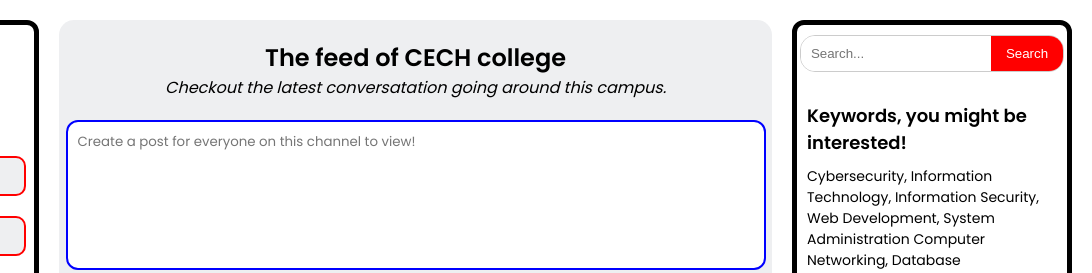
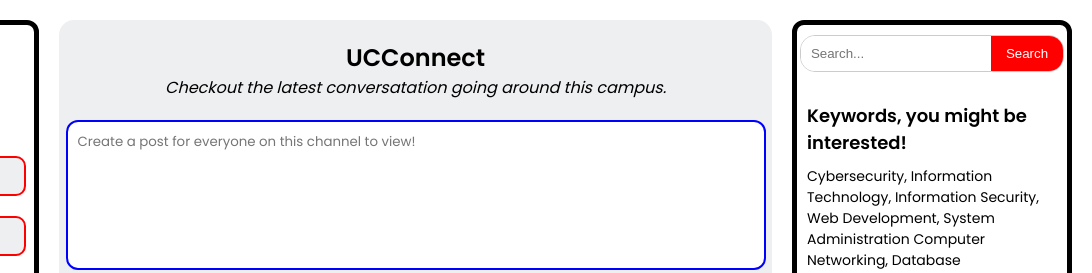
Before and after one commit to rimalbn/UCConnect, a plain HTML site: page Socialmedia.html in a window 1280 px wide. Shown: the top 273 px of the page, 188-1280 px from the left. Drawn offline with nearby package versions, Linux system fonts and the light colour scheme.

Commit message:
Update Socialmedia.html

```diff
--- a/Socialmedia.html
+++ b/Socialmedia.html
@@ -394,7 +394,7 @@
 
 
         <div class="titletext">
-            <h1>The feed of CECH college</h1>
+            <h1>UCConnect</h1>
             <p1><i>Checkout the latest conversatation going around this campus.</i></p1>
         </div>
 
```
